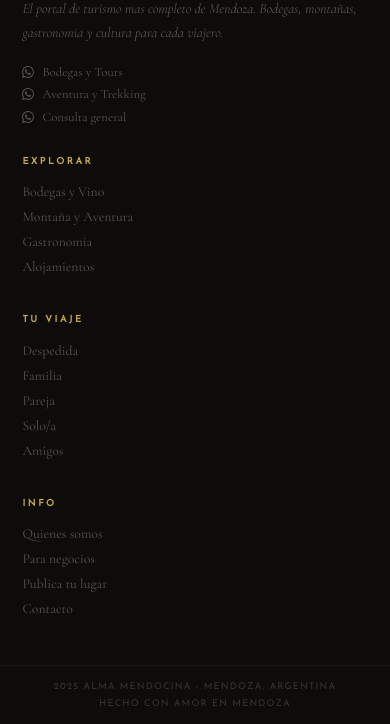
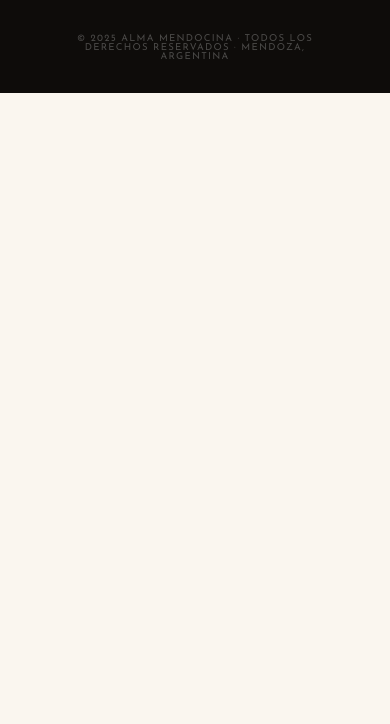
Before and after one commit to solmelocchi/Alma-Mendocina, a plain HTML site: page index.html in a window 390 px wide. Shown: the part 10922-11646 px from the top of the page. After the commit the page ends 11015 px from the top, so only its background shows below. Drawn offline with nearby package versions, Linux system fonts and the light colour scheme; a web font is replaced by a local one.

Commit message:
fix footer, oculta nav-right mobile, fix imagenes

```diff
--- a/css/styles.css
+++ b/css/styles.css
@@ -521,3 +521,7 @@ footer{background:#0e0c0a;padding:3.5rem 4rem;display:grid;grid-template-columns
     grid-column: span 2;
   }
 }
+@media (max-width: 768px) {
+  .nav-menu:not(.open) .nav-right { display: none; }
+  .nav-menu.open .nav-right { display: flex; }
+}
--- a/index.html
+++ b/index.html
@@ -334,21 +334,10 @@
   </div>
 </section>
 
-<footer>
-  <div>
-    <span class="f-logo">Alma <span>Mendocina</span></span>
-    <p class="f-tag">El portal de turismo mas completo de Mendoza. Bodegas, montañas, gastronomia y cultura para cada viajero.</p>
-    <div class="fwpp">
-      <a class="fw-a" href="https://wa.me/5492612501757" target="_blank"><svg viewBox="0 0 24 24"><path d="M17.472 14.382c-.297-.149-1.758-.867-2.03-.967-.273-.099-.471-.148-.67.15-.197.297-.767.966-.94 1.164-.173.199-.347.223-.644.075-.297-.15-1.255-.463-2.39-1.475-.883-.788-1.48-1.761-1.653-2.059-.173-.297-.018-.458.13-.606.134-.133.298-.347.446-.52.149-.174.198-.298.298-.497.099-.198.05-.371-.025-.52-.075-.149-.669-1.612-.916-2.207-.242-.579-.487-.5-.669-.51-.173-.008-.371-.01-.57-.01-.198 0-.52.074-.792.372-.272.297-1.04 1.016-1.04 2.479 0 1.462 1.065 2.875 1.213 3.074.149.198 2.096 3.2 5.077 4.487.709.306 1.262.489 1.694.625.712.227 1.36.195 1.871.118.571-.085 1.758-.719 2.006-1.413.248-.694.248-1.289.173-1.413-.074-.124-.272-.198-.57-.347m-5.421 7.403h-.004a9.87 9.87 0 01-5.031-1.378l-.361-.214-3.741.982.998-3.648-.235-.374a9.86 9.86 0 01-1.51-5.26c.001-5.45 4.436-9.884 9.888-9.884 2.64 0 5.122 1.03 6.988 2.898a9.825 9.825 0 012.893 6.994c-.003 5.45-4.437 9.884-9.885 9.884m8.413-18.297A11.815 11.815 0 0012.05 0C5.495 0 .16 5.335.157 11.892c0 2.096.547 4.142 1.588 5.945L.057 24l6.305-1.654a11.882 11.882 0 005.683 1.448h.005c6.554 0 11.89-5.335 11.893-11.893a11.821 11.821 0 00-3.48-8.413z"/></svg> Bodegas y Tours</a>
-      <a class="fw-a" href="https://wa.me/5492612501757" target="_blank"><svg viewBox="0 0 24 24"><path d="M17.472 14.382c-.297-.149-1.758-.867-2.03-.967-.273-.099-.471-.148-.67.15-.197.297-.767.966-.94 1.164-.173.199-.347.223-.644.075-.297-.15-1.255-.463-2.39-1.475-.883-.788-1.48-1.761-1.653-2.059-.173-.297-.018-.458.13-.606.134-.133.298-.347.446-.52.149-.174.198-.298.298-.497.099-.198.05-.371-.025-.52-.075-.149-.669-1.612-.916-2.207-.242-.579-.487-.5-.669-.51-.173-.008-.371-.01-.57-.01-.198 0-.52.074-.792.372-.272.297-1.04 1.016-1.04 2.479 0 1.462 1.065 2.875 1.213 3.074.149.198 2.096 3.2 5.077 4.487.709.306 1.262.489 1.694.625.712.227 1.36.195 1.871.118.571-.085 1.758-.719 2.006-1.413.248-.694.248-1.289.173-1.413-.074-.124-.272-.198-.57-.347m-5.421 7.403h-.004a9.87 9.87 0 01-5.031-1.378l-.361-.214-3.741.982.998-3.648-.235-.374a9.86 9.86 0 01-1.51-5.26c.001-5.45 4.436-9.884 9.888-9.884 2.64 0 5.122 1.03 6.988 2.898a9.825 9.825 0 012.893 6.994c-.003 5.45-4.437 9.884-9.885 9.884m8.413-18.297A11.815 11.815 0 0012.05 0C5.495 0 .16 5.335.157 11.892c0 2.096.547 4.142 1.588 5.945L.057 24l6.305-1.654a11.882 11.882 0 005.683 1.448h.005c6.554 0 11.89-5.335 11.893-11.893a11.821 11.821 0 00-3.48-8.413z"/></svg> Aventura y Trekking</a>
-      <a class="fw-a" href="https://wa.me/5492612501757" target="_blank"><svg viewBox="0 0 24 24"><path d="M17.472 14.382c-.297-.149-1.758-.867-2.03-.967-.273-.099-.471-.148-.67.15-.197.297-.767.966-.94 1.164-.173.199-.347.223-.644.075-.297-.15-1.255-.463-2.39-1.475-.883-.788-1.48-1.761-1.653-2.059-.173-.297-.018-.458.13-.606.134-.133.298-.347.446-.52.149-.174.198-.298.298-.497.099-.198.05-.371-.025-.52-.075-.149-.669-1.612-.916-2.207-.242-.579-.487-.5-.669-.51-.173-.008-.371-.01-.57-.01-.198 0-.52.074-.792.372-.272.297-1.04 1.016-1.04 2.479 0 1.462 1.065 2.875 1.213 3.074.149.198 2.096 3.2 5.077 4.487.709.306 1.262.489 1.694.625.712.227 1.36.195 1.871.118.571-.085 1.758-.719 2.006-1.413.248-.694.248-1.289.173-1.413-.074-.124-.272-.198-.57-.347m-5.421 7.403h-.004a9.87 9.87 0 01-5.031-1.378l-.361-.214-3.741.982.998-3.648-.235-.374a9.86 9.86 0 01-1.51-5.26c.001-5.45 4.436-9.884 9.888-9.884 2.64 0 5.122 1.03 6.988 2.898a9.825 9.825 0 012.893 6.994c-.003 5.45-4.437 9.884-9.885 9.884m8.413-18.297A11.815 11.815 0 0012.05 0C5.495 0 .16 5.335.157 11.892c0 2.096.547 4.142 1.588 5.945L.057 24l6.305-1.654a11.882 11.882 0 005.683 1.448h.005c6.554 0 11.89-5.335 11.893-11.893a11.821 11.821 0 00-3.48-8.413z"/></svg> Consulta general</a>
-    </div>
-  </div>
-  <div class="f-col"><h4>Explorar</h4><a onclick="openPlace('zuccardi')">Bodegas y Vino</a><a onclick="openPlace('aconcagua')">Montaña y Aventura</a><a onclick="openPlace('enemigo')">Gastronomia</a><a href="#alojamientos">Alojamientos</a></div>
-  <div class="f-col"><h4>Tu viaje</h4><a onclick="setTipoByKey('despedida')">Despedida</a><a onclick="setTipoByKey('familia')">Familia</a><a onclick="setTipoByKey('pareja')">Pareja</a><a onclick="setTipoByKey('solo')">Solo/a</a><a onclick="setTipoByKey('amigos')">Amigos</a></div>
-  <div class="f-col"><h4>Info</h4><a href="#">Quienes somos</a><a href="#">Para negocios</a><a href="#">Publica tu lugar</a><a href="#">Contacto</a></div>
+<footer style="background:#0e0c0a;padding:2rem 4rem;text-align:center;border-top:1px solid rgba(201,168,76,.14);">
+  <span class="f-logo">Alma <span>Mendocina</span></span>
+  <p style="font-family:'Josefin Sans',sans-serif;font-size:.6rem;letter-spacing:.13em;color:rgba(255,255,255,.25);text-transform:uppercase;margin-top:.8rem;">© 2025 Alma Mendocina · Todos los derechos reservados · Mendoza, Argentina</p>
 </footer>
-<div class="f-bot"><span class="f-copy">2025 Alma Mendocina - Mendoza, Argentina</span><span class="f-copy">Hecho con amor en Mendoza</span></div>
 
 <!-- MODAL LOGIN -->
 <div class="m-overlay" id="mOverlay" onclick="closeMOut(event)">
```
